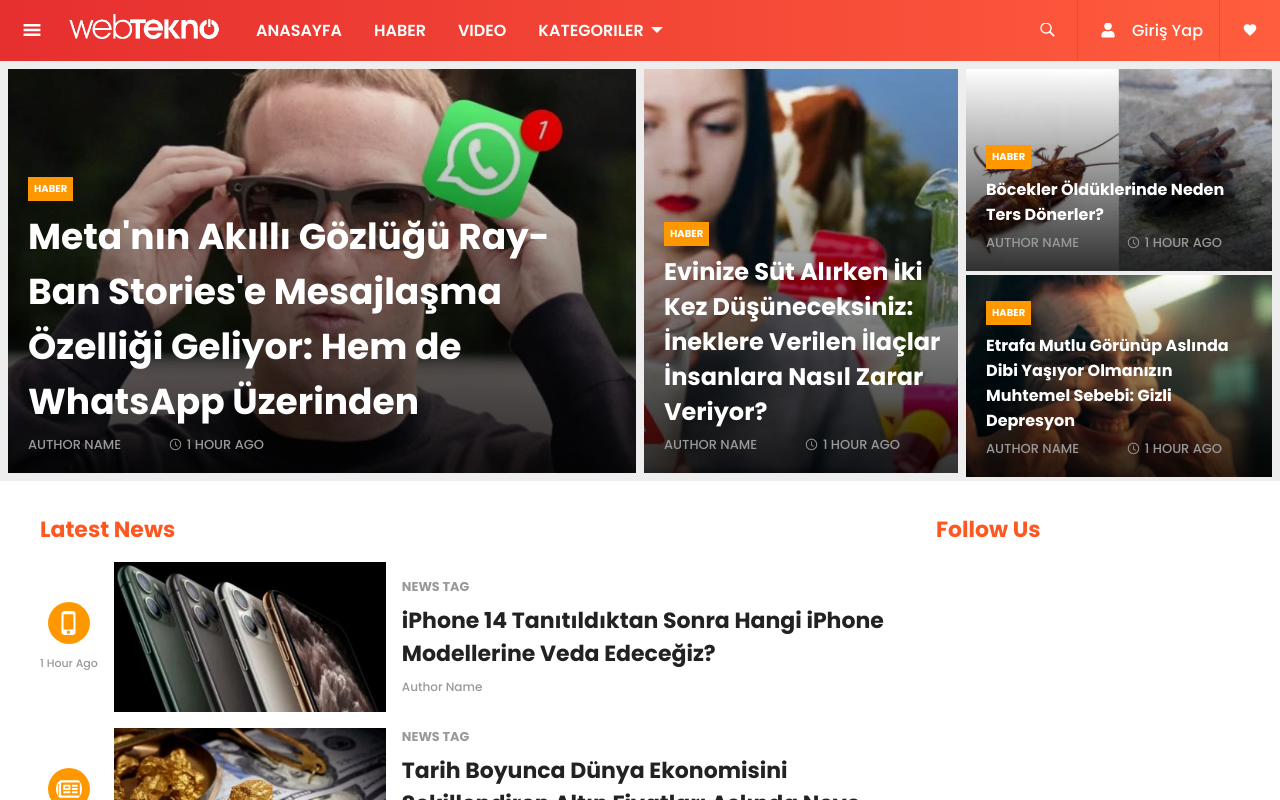
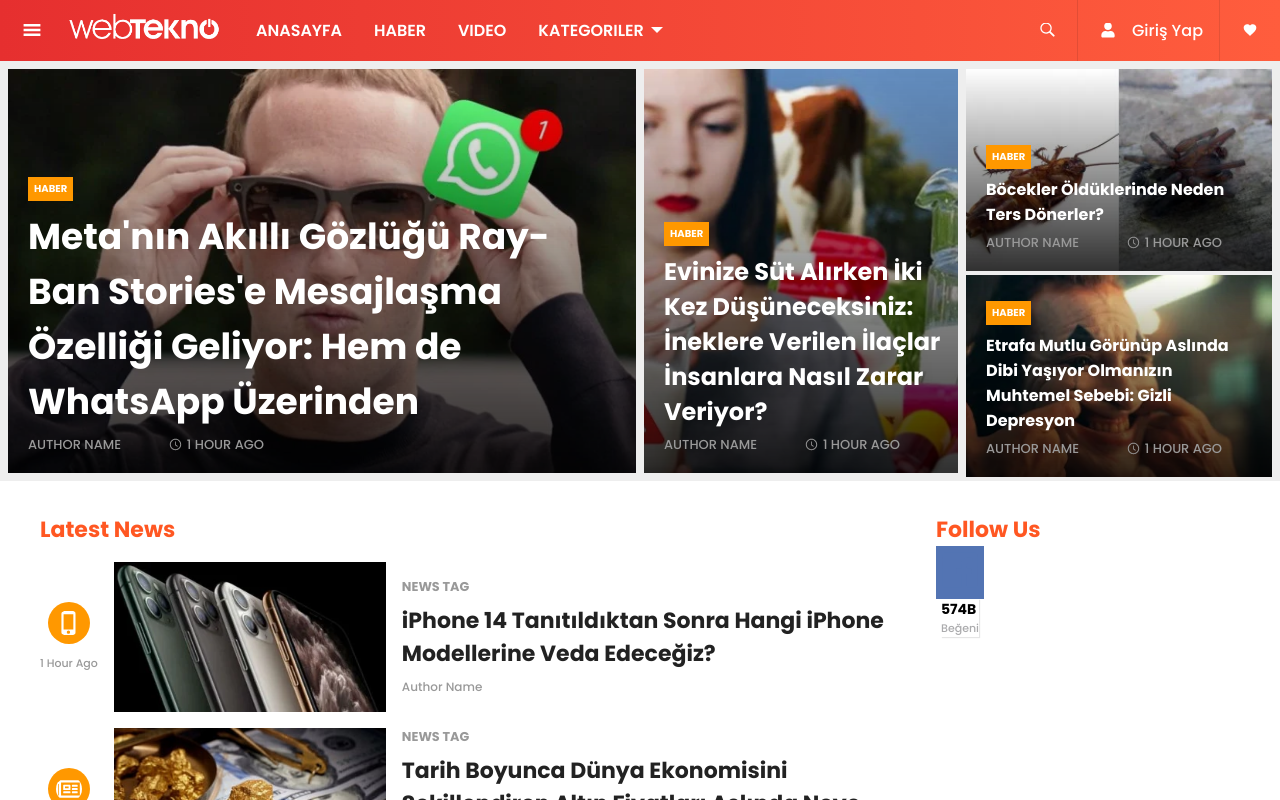
Before and after one commit to sellimenes/webtekno-clone, a React (Create React App) app: page / in a window 1280 px wide. Shown: the top 800 px of the page. Built offline with nearby package versions, Linux system fonts and the light colour scheme.

Commit message:
some sidebar edits

```diff
--- a/src/components/Sidebar/index.jsx
+++ b/src/components/Sidebar/index.jsx
@@ -1,5 +1,6 @@
 import React from 'react'
 import './sidebar.css';
+import SocialCards from '../SocialCards';
 
 const index = () => {
   return (
@@ -7,7 +8,7 @@
       <div>
         <p className='yayin-akisi'>Follow Us</p>
         <div className="social-card">
-
+          <SocialCards/>
         </div>
       </div>
     </aside>
--- /dev/null
+++ b/src/components/SocialCards/index.jsx
@@ -0,0 +1,21 @@
+import React from 'react'
+import './socialcards.css'
+import {AiFillFacebook} from 'react-icons/ai';
+
+const index = () => {
+  return (
+    <div>
+        <div className="single-card">
+            <div className="card-header">
+                <AiFillFacebook className='social-icon-facebook'/>
+            </div>
+            <div className="card-content">
+                <div className='social-counter'>574B</div>
+                <div className='social-cta'>Beğeni</div>
+            </div>
+        </div>
+    </div>
+  )
+}
+
+export default index
--- /dev/null
+++ b/src/components/SocialCards/socialcards.css
@@ -0,0 +1,35 @@
+.social-icon-facebook{
+    color: #5374B3;
+    font-size: 3rem;
+    z-index: 2;
+    padding: 0.1rem;
+}
+
+.single-card{
+    display: flex;
+    flex-direction: column;
+    align-items: center;
+    width: calc(99.9% * 1/5 - (0px - 0px * 1/5));
+}
+
+.card-header{
+    background-color: #5374B3;
+    width: 100%;
+    height: 3.3rem;
+    text-align: center;
+}
+
+.card-content{
+    box-shadow: 1px 1px 1px 0 rgb(0 0 0 / 10%);
+}
+
+.social-counter{
+    font: #333;
+    font-size: .875rem;
+    font-weight: 700;
+}
+
+.social-cta{
+    color: #ABABAD;
+    font-size: .6875rem;
+}
```
